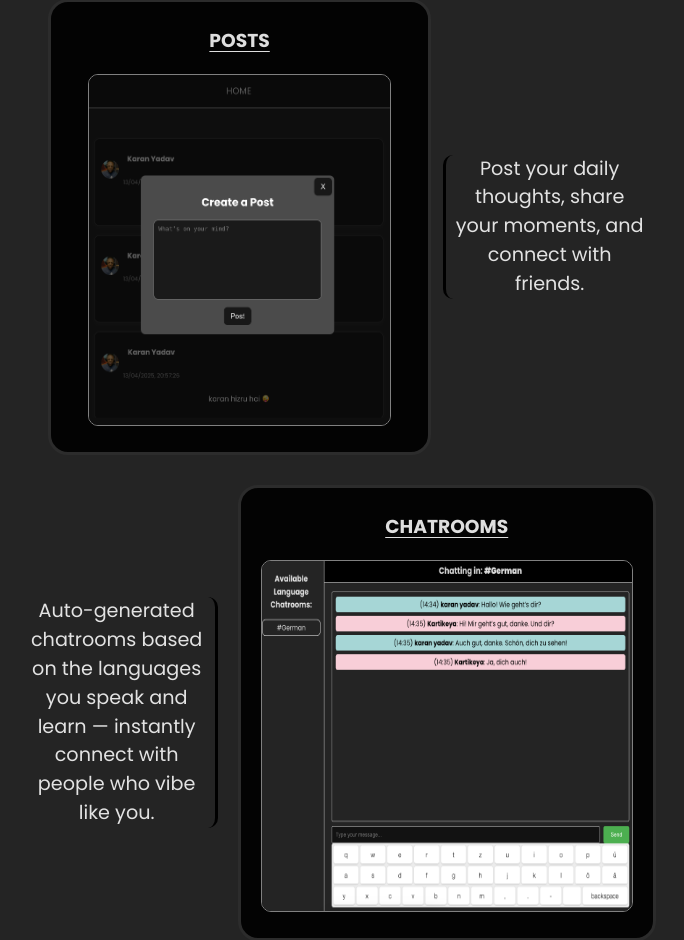
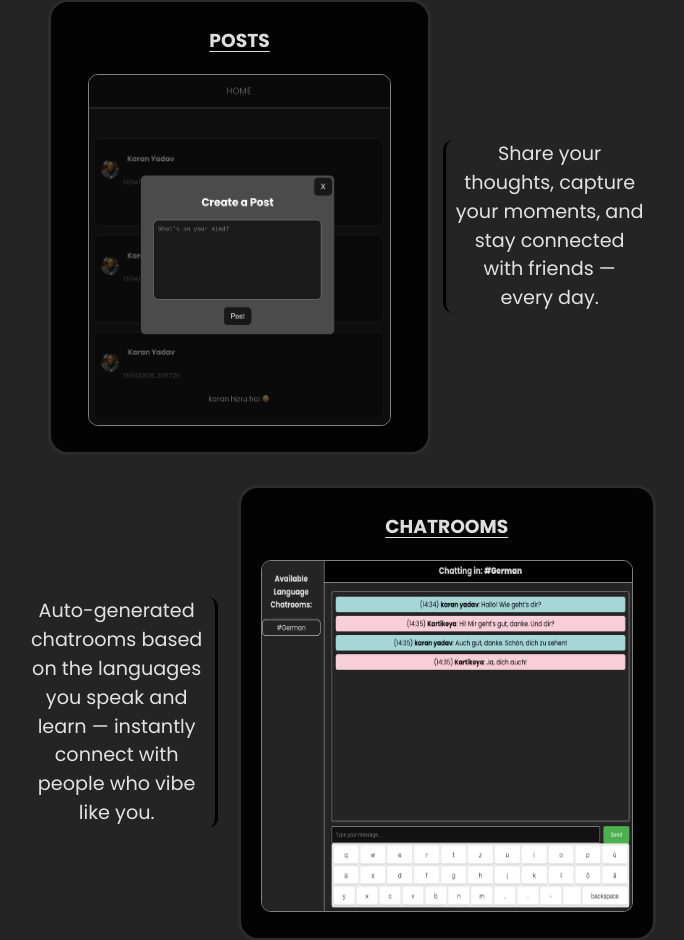
Before and after one commit to Manav437/Chatterino, a React (Vite) app: page / in a window 1280 px wide. Shown: the part 1310-2250 px from the top of the page, without its empty margins (298-982 px from the left). Built offline with nearby package versions, Linux system fonts and the light colour scheme; no server answers; a web font is replaced by a local one.

Commit message:
graph fix

```diff
--- a/src/components/Home/HomeNotLoggedIn.jsx
+++ b/src/components/Home/HomeNotLoggedIn.jsx
@@ -50,7 +50,7 @@ function HomeNotLoggedIn() {
                             <h3 style={{ marginTop: "0", textDecoration: "underline", textUnderlineOffset: "4px" }}>POSTS</h3>
                             <img src="/feed-posts-img.png" alt="" />
                         </div>
-                        <p>Post your daily thoughts, share your moments, and connect with friends.</p>
+                        <p>Share your thoughts, capture your moments, and stay connected with friends — every day.</p>
                     </div>
                 </div>
 
```
